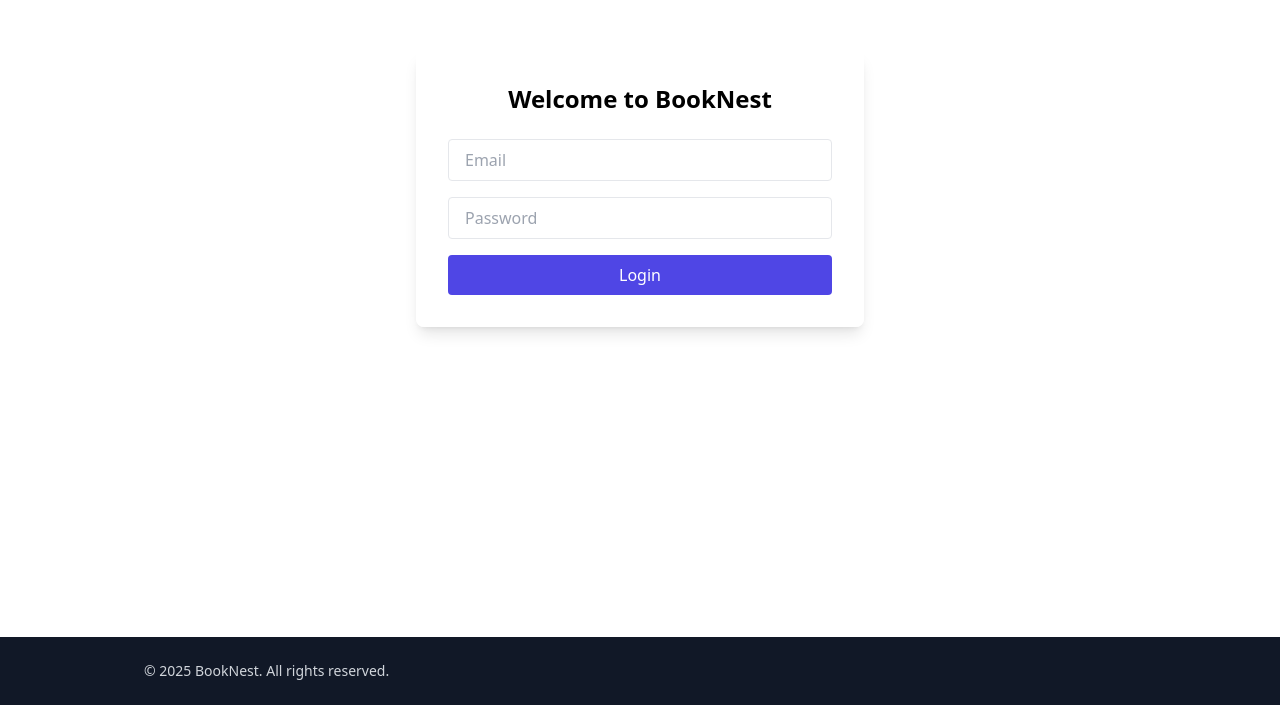
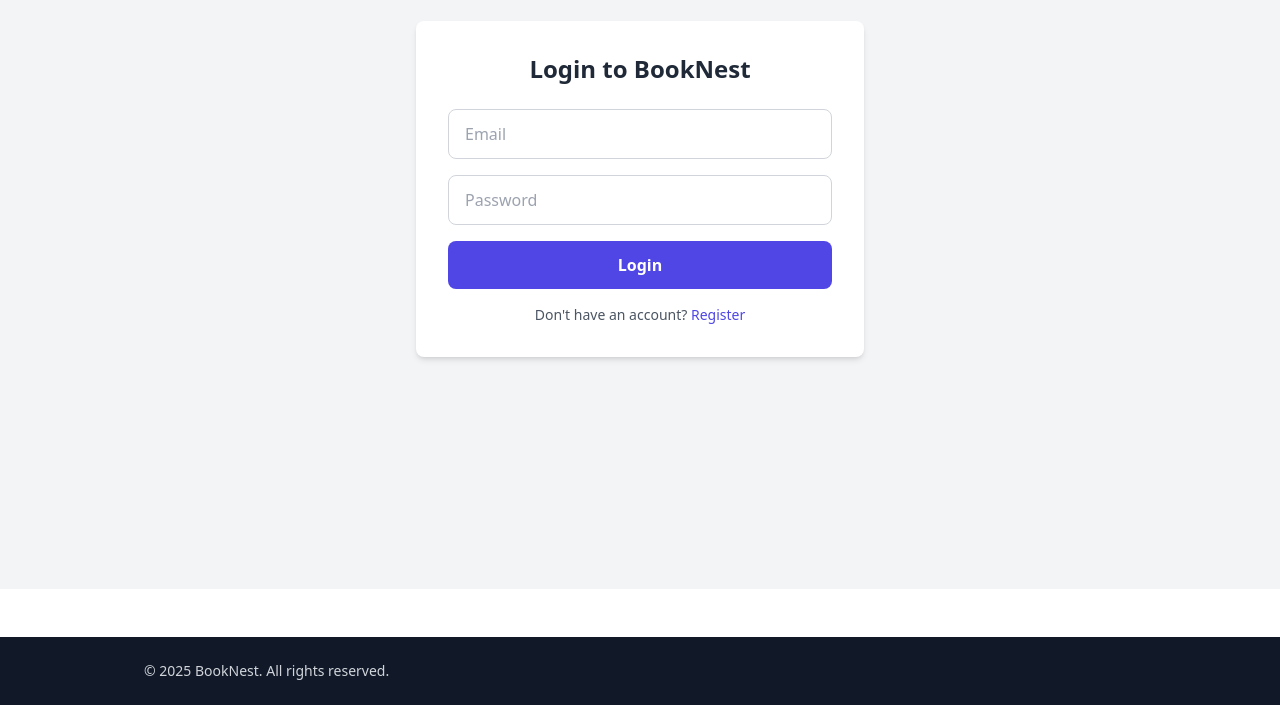
Before and after one commit to jonmaccc4/BookNest-library, a React (Vite) app in the folder frontend/: page /login in a window 1280 px wide. Shown: the part 211-916 px from the top of the page. Built offline with nearby package versions, Linux system fonts and the light colour scheme.

Commit message:
updating the login page

```diff
--- a/frontend/src/pages/Login.jsx
+++ b/frontend/src/pages/Login.jsx
@@ -1,53 +1,78 @@
 import { useState } from "react";
+import { useNavigate, Link } from "react-router-dom";
 import { useAuth } from "../context/AuthContext";
-import { useNavigate } from "react-router-dom";
+import { toast } from "react-toastify";
+
+const BASE_URL = import.meta.env.VITE_BACKEND_URL;
 
 function Login() {
+  const [email, setEmail] = useState("");
+  const [password, setPassword] = useState("");
   const { login } = useAuth();
   const navigate = useNavigate();
-  const [form, setForm] = useState({ email: "", password: "" });
-
-  const handleChange = (e) => setForm({ ...form, [e.target.name]: e.target.value });
 
   const handleSubmit = async (e) => {
     e.preventDefault();
-    const success = await login(form.email, form.password);
-    if (success) navigate("/books");
+
+    const res = await fetch(`${BASE_URL}/auth/login`, {
+      method: "POST",
+      headers: { "Content-Type": "application/json" },
+      body: JSON.stringify({ email, password }),
+    });
+
+    const data = await res.json();
+
+    if (res.ok) {
+      login(data.token, data.username, data.is_admin);
+
+      toast.success(`Welcome back, ${data.username}!`);
+
+      if (data.is_admin) {
+        navigate("/admin");
+      } else {
+        navigate("/books");
+      }
+    } else {
+      toast.error(data.error || "Login failed. Please try again.");
+    }
   };
 
   return (
-    <div
-      className="min-h-screen bg-cover bg-center flex items-center justify-center"
-      style={{ backgroundImage: "url('/library-bg.jpg')" }} // public folder image
-    >
-      <div className="bg-white bg-opacity-90 p-8 rounded-lg shadow-lg w-full max-w-md">
-        <h2 className="text-2xl font-bold mb-6 text-center">Welcome to BookNest</h2>
+    <div className="min-h-screen flex items-center justify-center bg-gray-100 px-4">
+      <div className="bg-white shadow-md rounded-lg w-full max-w-md p-8">
+        <h2 className="text-2xl font-bold text-center mb-6 text-gray-800">Login to BookNest</h2>
+
         <form onSubmit={handleSubmit} className="space-y-4">
           <input
             type="email"
-            name="email"
             placeholder="Email"
-            value={form.email}
-            onChange={handleChange}
-            className="w-full px-4 py-2 border rounded"
+            value={email}
+            onChange={(e) => setEmail(e.target.value)}
             required
+            className="w-full px-4 py-3 border border-gray-300 rounded-lg focus:outline-none focus:ring-2 focus:ring-indigo-500"
           />
           <input
             type="password"
-            name="password"
             placeholder="Password"
-            value={form.password}
-            onChange={handleChange}
-            className="w-full px-4 py-2 border rounded"
+            value={password}
+            onChange={(e) => setPassword(e.target.value)}
             required
+            className="w-full px-4 py-3 border border-gray-300 rounded-lg focus:outline-none focus:ring-2 focus:ring-indigo-500"
           />
           <button
             type="submit"
-            className="w-full bg-indigo-600 text-white py-2 rounded hover:bg-indigo-700"
+            className="w-full bg-indigo-600 hover:bg-indigo-700 text-white py-3 rounded-lg font-semibold transition"
           >
             Login
           </button>
         </form>
+
+        <p className="text-center text-sm text-gray-600 mt-4">
+          Don't have an account?{" "}
+          <Link to="/register" className="text-indigo-600 hover:underline font-medium">
+            Register
+          </Link>
+       </p>
       </div>
     </div>
   );
```
